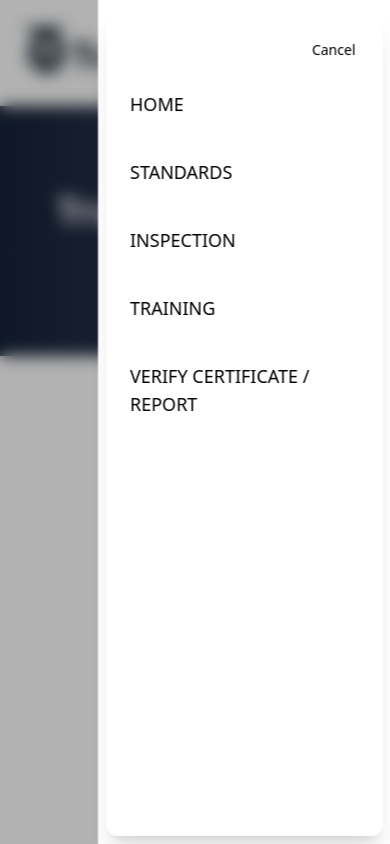
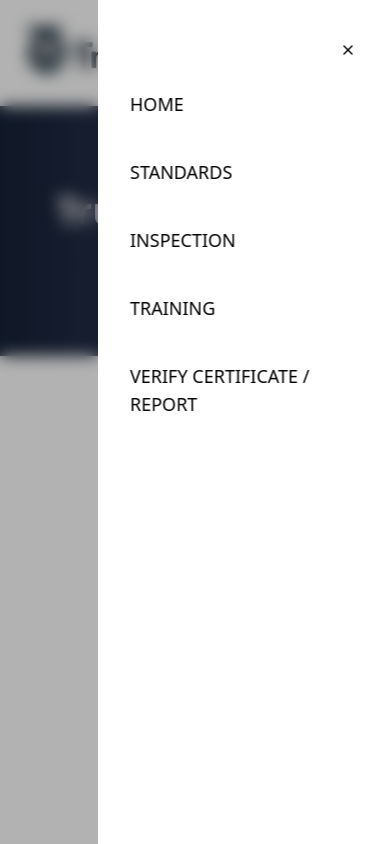
Before and after one commit to Fassam-Khan/TrustedSystem2, a Next.js app: page / in a window 390 px wide. Both pictures are taken after a click on the button 345 px from the left and 61 px from the top of the page. Built offline with nearby package versions, Linux system fonts and the light colour scheme.

Commit message:
Add X icon to Cancel button in MobileMenue component

```diff
--- a/components/MobileMenue.jsx
+++ b/components/MobileMenue.jsx
@@ -11,7 +11,7 @@ import {
   DrawerTitle,
   DrawerTrigger,
 } from "@/components/ui/drawer"
-import { Menu } from "lucide-react"
+import { Menu , X } from "lucide-react"
 
 export function MobileMenue() {
   return (
@@ -23,7 +23,7 @@ export function MobileMenue() {
         <DrawerHeader>
           <DrawerTitle>
           <DrawerClose asChild className="absolute right-[22px]">
-            <Button variant="">Cancel</Button>
+            <Button variant=""><X/></Button>
           </DrawerClose>
           </DrawerTitle>
           <DrawerDescription></DrawerDescription>
--- a/components/ui/drawer.jsx
+++ b/components/ui/drawer.jsx
@@ -55,7 +55,7 @@ function DrawerContent({
       <DrawerPrimitive.Content
         data-slot="drawer-content"
         className={cn(
-          "group/drawer-content fixed z-50 flex h-auto flex-col bg-transparent p-4 text-sm before:absolute before:inset-2 before:-z-10 before:rounded-xl before:border-border before:bg-popover before:shadow-xl data-[vaul-drawer-direction=bottom]:inset-x-0 data-[vaul-drawer-direction=bottom]:bottom-0 data-[vaul-drawer-direction=bottom]:mt-24 data-[vaul-drawer-direction=bottom]:max-h-[80vh] data-[vaul-drawer-direction=left]:inset-y-0 data-[vaul-drawer-direction=left]:left-0 data-[vaul-drawer-direction=left]:w-3/4 data-[vaul-drawer-direction=right]:inset-y-0 data-[vaul-drawer-direction=right]:right-0 data-[vaul-drawer-direction=right]:w-3/4 data-[vaul-drawer-direction=top]:inset-x-0 data-[vaul-drawer-direction=top]:top-0 data-[vaul-drawer-direction=top]:mb-24 data-[vaul-drawer-direction=top]:max-h-[80vh] data-[vaul-drawer-direction=left]:sm:max-w-sm data-[vaul-drawer-direction=right]:sm:max-w-sm",
+          "group/drawer-content fixed z-50 flex h-auto flex-col bg-transparent p-4 text-sm before:absolute before:inset-2 before:-z-10   before:bg-popover data-[vaul-drawer-direction=bottom]:inset-x-0 data-[vaul-drawer-direction=bottom]:bottom-0 data-[vaul-drawer-direction=bottom]:mt-24 data-[vaul-drawer-direction=bottom]:max-h-[80vh] data-[vaul-drawer-direction=left]:inset-y-0 data-[vaul-drawer-direction=left]:left-0 data-[vaul-drawer-direction=left]:w-3/4 data-[vaul-drawer-direction=right]:inset-y-0 data-[vaul-drawer-direction=right]:right-0 data-[vaul-drawer-direction=right]:w-3/4 data-[vaul-drawer-direction=top]:inset-x-0 data-[vaul-drawer-direction=top]:top-0 data-[vaul-drawer-direction=top]:mb-24 data-[vaul-drawer-direction=top]:max-h-[80vh] data-[vaul-drawer-direction=left]:sm:max-w-sm data-[vaul-drawer-direction=right]:sm:max-w-sm",
           className
         )}
         {...props}>
```
